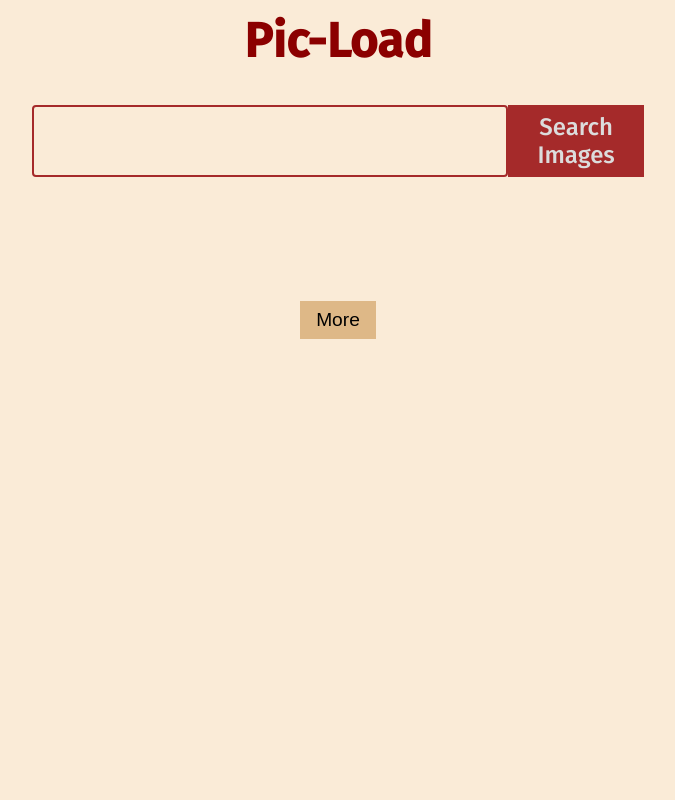
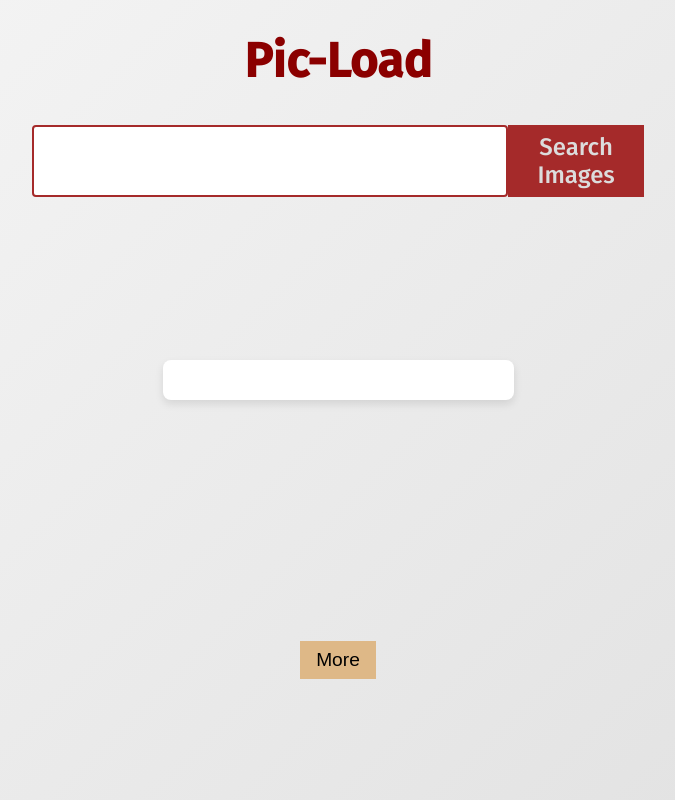
Before and after one commit to deadlovepoetry/picture-search-website, a plain HTML site: page index.html in a window 1280 px wide. Shown: the whole page, without its empty margins (302-977 px from the left). Drawn offline with Linux system fonts and the light colour scheme; no server answers.

Commit message:
Update photo.css
updated 2nd time in aday

```diff
--- a/photo.css
+++ b/photo.css
@@ -3,11 +3,19 @@
     padding: 0;
     margin: 0;
     box-sizing: border-box;
-    background-color: antiquewhite;
 }
 
 body {
     font-family: 'Fira Sans', sans-serif;
+    background: linear-gradient(135deg, #f6f6f6, #e0e0e0);
+    background-size: cover;
+    background-repeat: no-repeat;
+    min-height: 100vh;
+    display: flex;
+    flex-direction: column;
+    justify-content: space-between;
+    align-items: center;
+    padding: 20px;
 }
 
 /* Header Styles */
@@ -37,6 +45,7 @@
     width: 100%;
     border: 2px solid brown;
     border-radius: 4px;
+    background-color: #fff;
 }
 
 .search-form button {
@@ -65,7 +74,7 @@
 
 .gallery-info a {
     font-size: 16px;
-    color: rgb(250, 235, 235);
+    color: #fafbfb;
     border: 1px solid rgb(181, 67, 67);
     background-color: rgb(181, 67, 67);
     padding: 0.25rem 0.5rem;
@@ -85,6 +94,10 @@
     max-width: 90%;
     margin: auto;
     gap: 2.5rem;
+    background-color: #fff;
+    padding: 20px;
+    border-radius: 8px;
+    box-shadow: 0 4px 8px rgba(0, 0, 0, 0.1);
 }
 
 .gallery img {
```
